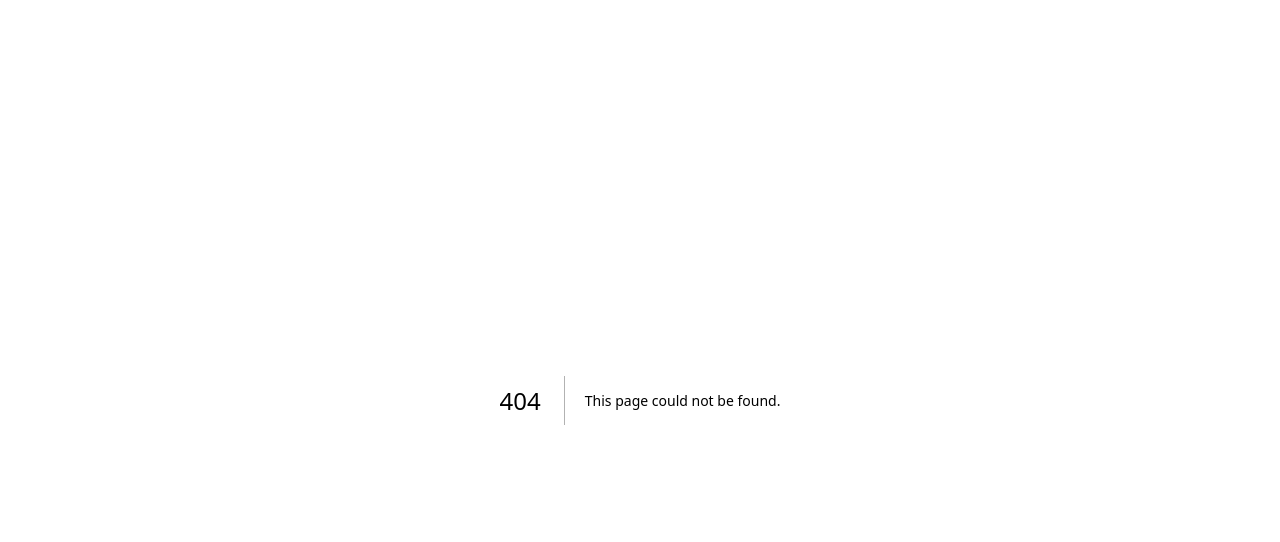
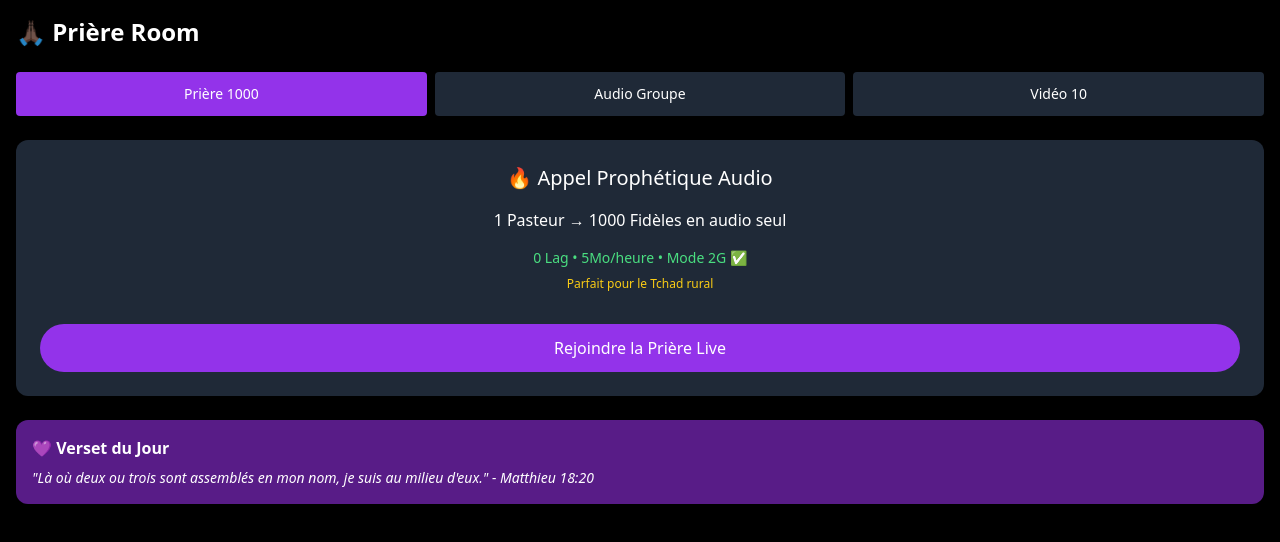
Before and after one commit to Bai621014/Gloire-Hub, a Next.js app: page /tv/wallet/prayer in a window 1280 px wide. Before the commit this address had no page. Shown: the top 542 px of the page. Built offline with nearby package versions, Linux system fonts and the light colour scheme.

Commit message:
Create page.tsx

```diff
--- /dev/null
+++ b/app/tv/wallet/prayer/page.tsx
@@ -0,0 +1,70 @@
+'use client';
+import { useState } from 'react';
+
+export default function CallRoom() {
+  const [roomType, setRoomType] = useState<'video' | 'audio' | 'prayer'>('prayer');
+
+  return (
+    <div className="bg-black min-h-screen text-white p-4">
+      <h1 className="text-2xl font-bold mb-6">🙏🏿 Prière Room</h1>
+
+      <div className="grid grid-cols-3 gap-2 mb-6">
+        <button
+          onClick={() => setRoomType('prayer')}
+          className={`p-3 rounded text-sm ${roomType==='prayer'?'bg-purple-600':'bg-gray-800'}`}
+        >
+          Prière 1000
+        </button>
+        <button
+          onClick={() => setRoomType('audio')}
+          className={`p-3 rounded text-sm ${roomType==='audio'?'bg-purple-600':'bg-gray-800'}`}
+        >
+          Audio Groupe
+        </button>
+        <button
+          onClick={() => setRoomType('video')}
+          className={`p-3 rounded text-sm ${roomType==='video'?'bg-purple-600':'bg-gray-800'}`}
+        >
+          Vidéo 10
+        </button>
+      </div>
+
+      <div className="bg-gray-800 p-6 rounded-xl text-center">
+        {roomType === 'prayer' && <>
+          <h2 className="text-xl mb-4">🔥 Appel Prophétique Audio</h2>
+          <p className="mb-4">1 Pasteur → 1000 Fidèles en audio seul</p>
+          <p className="text-green-400 text-sm mb-2">0 Lag • 5Mo/heure • Mode 2G ✅</p>
+          <p className="text-yellow-400 text-xs mb-4">Parfait pour le Tchad rural</p>
+          <button className="bg-purple-600 px-6 py-3 rounded-full mt-4 w-full">
+            Rejoindre la Prière Live
+          </button>
+        </>}
+
+        {roomType === 'audio' && <>
+          <h2 className="text-xl mb-4">🎙️ Conférence Audio</h2>
+          <p className="mb-2">Jusqu'à 50 personnes • Qualité voix HD</p>
+          <p className="text-green-400 text-sm mb-4">Consomme 10x moins que WhatsApp</p>
+          <button className="bg-blue-600 px-6 py-3 rounded-full mt-4 w-full">
+            Créer Salle Audio
+          </button>
+        </>}
+
+        {roomType === 'video' && <>
+          <h2 className="text-xl mb-4">📹 Appel Vidéo</h2>
+          <p className="mb-2">Jusqu'à 10 personnes • 480p pour économiser</p>
+          <p className="text-green-400 text-sm mb-4">Optimisé connexion lente</p>
+          <button className="bg-red-600 px-6 py-3 rounded-full mt-4 w-full">
+            Démarrer Vidéo
+          </button>
+        </>}
+      </div>
+
+      <div className="mt-6 bg-purple-900 p-4 rounded-xl">
+        <h3 className="font-bold mb-2">💜 Verset du Jour</h3>
+        <p className="text-sm italic">
+          "Là où deux ou trois sont assemblés en mon nom, je suis au milieu d'eux." - Matthieu 18:20
+        </p>
+      </div>
+    </div>
+  );
+}
```
